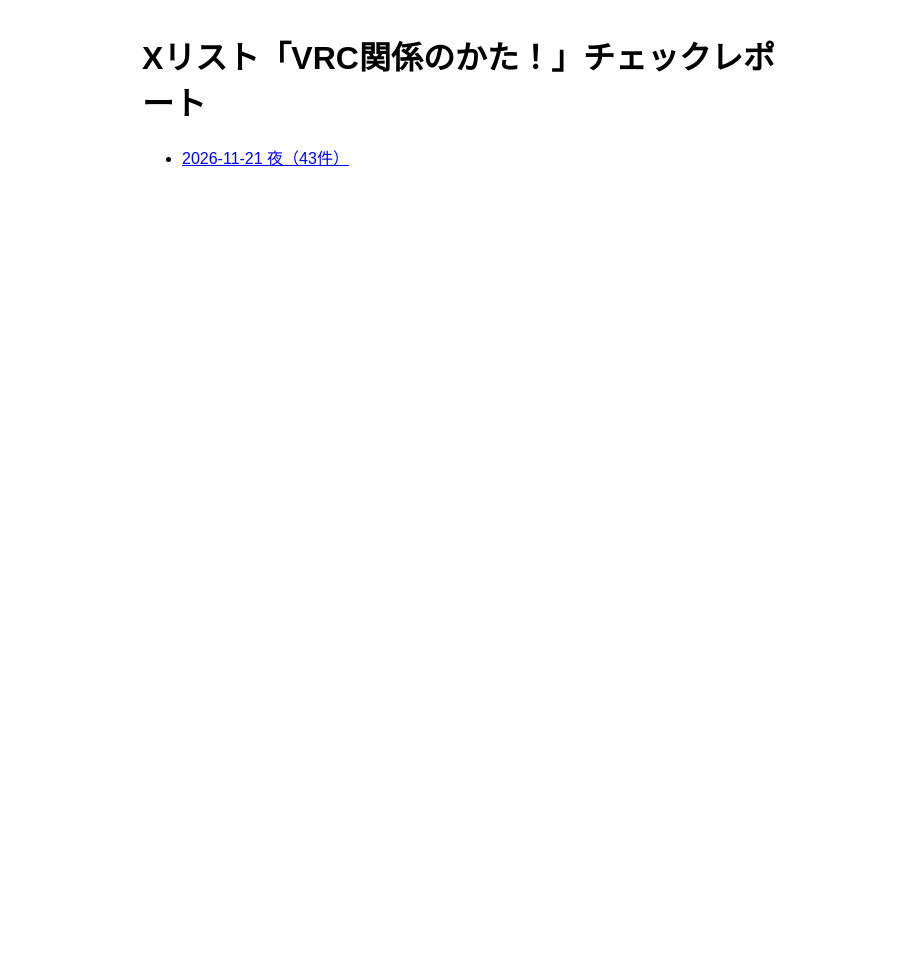
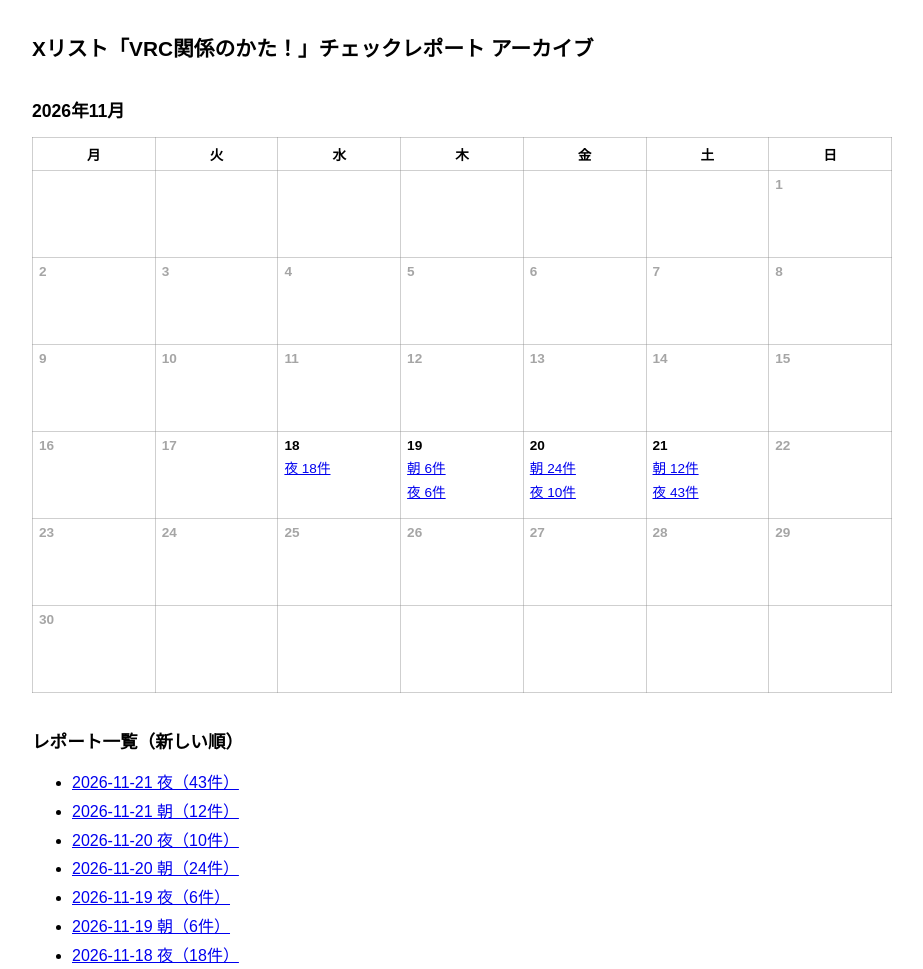
Before and after one commit to heke-ks/x-vrc-reports, a plain HTML site: page index.html in a window 1280 px wide. Shown: the whole page, without its empty margins (178-1101 px from the left). Before the commit the page ends 800 px from the top, so only its background shows below. Drawn offline with Linux system fonts and the light colour scheme.

Commit message:
Rebuild index as calendar archive

```diff
--- a/index.html
+++ b/index.html
@@ -3,17 +3,89 @@
 <head>
 <meta charset="utf-8">
 <meta name="viewport" content="width=device-width, initial-scale=1">
-<title>Xリスト「VRC関係のかた！」チェックレポート</title>
+<title>Xリスト「VRC関係のかた！」チェックレポート アーカイブ</title>
 <style>
-  body { font-family: sans-serif; margin: 2em auto; max-width: 640px; padding: 0 1em; }
-  li { margin: 0.4em 0; }
-  @media (prefers-color-scheme: dark) { body { background: #111; color: #eee; } a { color: #8ab4f8; } }
+  :root { color-scheme: light dark; }
+  body { font-family: sans-serif; margin: 2em auto; max-width: 860px; padding: 0 1em; }
+  h1 { font-size: 1.3em; }
+  h2 { font-size: 1.1em; margin-top: 2em; }
+  table.cal { border-collapse: collapse; width: 100%; table-layout: fixed; }
+  table.cal th, table.cal td { border: 1px solid #8886; padding: 6px; vertical-align: top; height: 74px; font-size: 0.85em; }
+  table.cal th { height: auto; text-align: center; }
+  td .day { font-weight: bold; }
+  td.empty { opacity: 0.35; }
+  td.today { outline: 2px solid #4a90d9; outline-offset: -2px; }
+  .slot { display: block; margin-top: 4px; }
+  ul.list li { margin: 0.3em 0; }
+  @media (prefers-color-scheme: dark) { a { color: #8ab4f8; } }
 </style>
 </head>
 <body>
-<h1>Xリスト「VRC関係のかた！」チェックレポート</h1>
-<ul>
-  <li><a href="report-2026-11-21-night.html">2026-11-21 夜（43件）</a></li>
-</ul>
-</body>
-</html>
+<h1>Xリスト「VRC関係のかた！」チェックレポート アーカイブ</h1>
+
+<h2>2026年11月</h2>
+<table class="cal"><tr><th>月</th><th>火</th><th>水</th><th>木</th><th>金</th><th>土</th><th>日</th></tr>
+<tr>
+<td></td>
+<td></td>
+<td></td>
+<td></td>
+<td></td>
+<td></td>
+<td class="empty"><span class="day">1</span></td>
+</tr>
+<tr>
+<td class="empty"><span class="day">2</span></td>
+<td class="empty"><span class="day">3</span></td>
+<td class="empty"><span class="day">4</span></td>
+<td class="empty"><span class="day">5</span></td>
+<td class="empty"><span class="day">6</span></td>
+<td class="empty"><span class="day">7</span></td>
+<td class="empty"><span class="day">8</span></td>
+</tr>
+<tr>
+<td class="empty"><span class="day">9</span></td>
+<td class="empty"><span class="day">10</span></td>
+<td class="empty"><span class="day">11</span></td>
+<td class="empty"><span class="day">12</span></td>
+<td class="empty"><span class="day">13</span></td>
+<td class="empty"><span class="day">14</span></td>
+<td class="empty"><span class="day">15</span></td>
+</tr>
+<tr>
+<td class="empty"><span class="day">16</span></td>
+<td class="empty"><span class="day">17</span></td>
+<td><span class="day">18</span><a class="slot" href="report-2026-11-18-night.html">夜 18件</a></td>
+<td><span class="day">19</span><a class="slot" href="report-2026-11-19-morning.html">朝 6件</a><a class="slot" href="report-2026-11-19-night.html">夜 6件</a></td>
+<td><span class="day">20</span><a class="slot" href="report-2026-11-20-morning.html">朝 24件</a><a class="slot" href="report-2026-11-20-night.html">夜 10件</a></td>
+<td><span class="day">21</span><a class="slot" href="report-2026-11-21-morning.html">朝 12件</a><a class="slot" href="report-2026-11-21-night.html">夜 43件</a></td>
+<td class="empty"><span class="day">22</span></td>
+</tr>
+<tr>
+<td class="empty"><span class="day">23</span></td>
+<td class="empty"><span class="day">24</span></td>
+<td class="empty"><span class="day">25</span></td>
+<td class="empty"><span class="day">26</span></td>
+<td class="empty"><span class="day">27</span></td>
+<td class="empty"><span class="day">28</span></td>
+<td class="empty"><span class="day">29</span></td>
+</tr>
+<tr>
+<td class="empty"><span class="day">30</span></td>
+<td></td>
+<td></td>
+<td></td>
+<td></td>
+<td></td>
+<td></td>
+</tr>
+</table>
+<h2>レポート一覧（新しい順）</h2><ul class="list">
+<li><a href="report-2026-11-21-night.html">2026-11-21 夜（43件）</a></li>
+<li><a href="report-2026-11-21-morning.html">2026-11-21 朝（12件）</a></li>
+<li><a href="report-2026-11-20-night.html">2026-11-20 夜（10件）</a></li>
+<li><a href="report-2026-11-20-morning.html">2026-11-20 朝（24件）</a></li>
+<li><a href="report-2026-11-19-night.html">2026-11-19 夜（6件）</a></li>
+<li><a href="report-2026-11-19-morning.html">2026-11-19 朝（6件）</a></li>
+<li><a href="report-2026-11-18-night.html">2026-11-18 夜（18件）</a></li>
+</ul></body></html>
```
